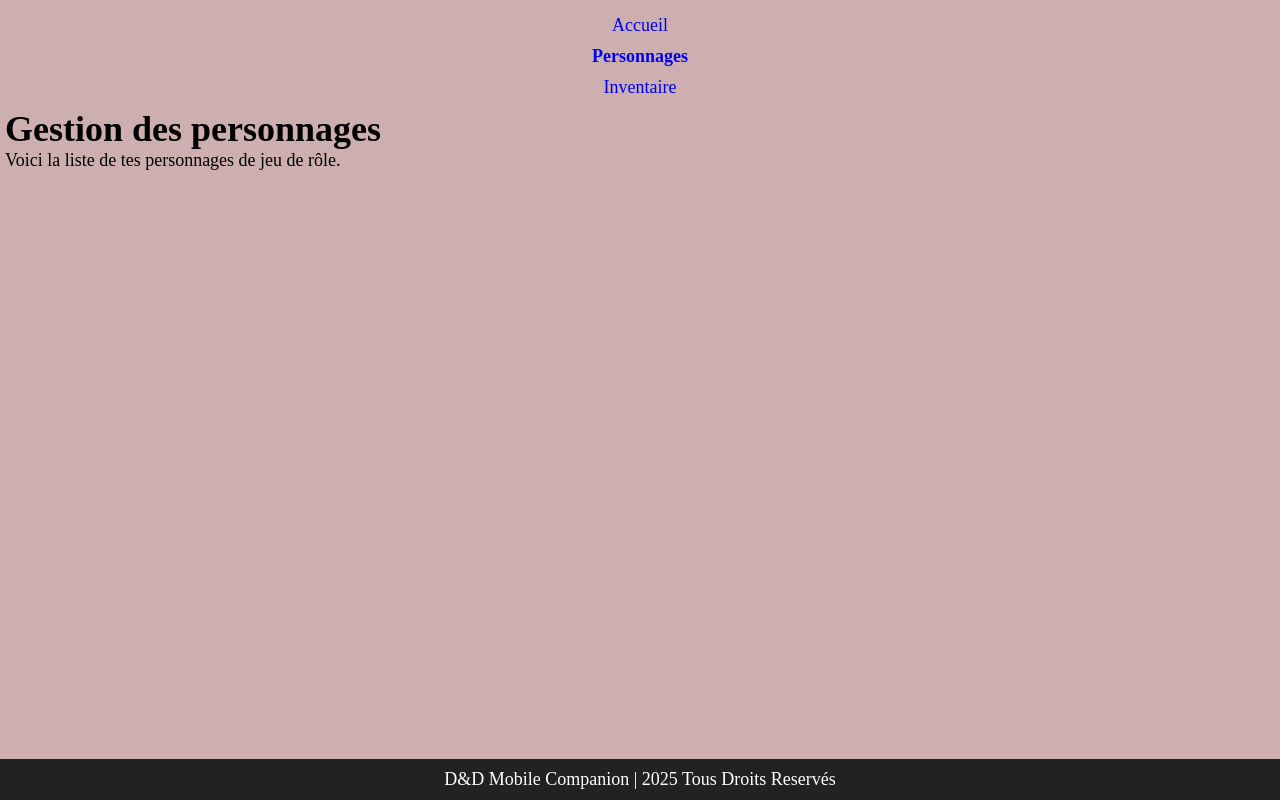
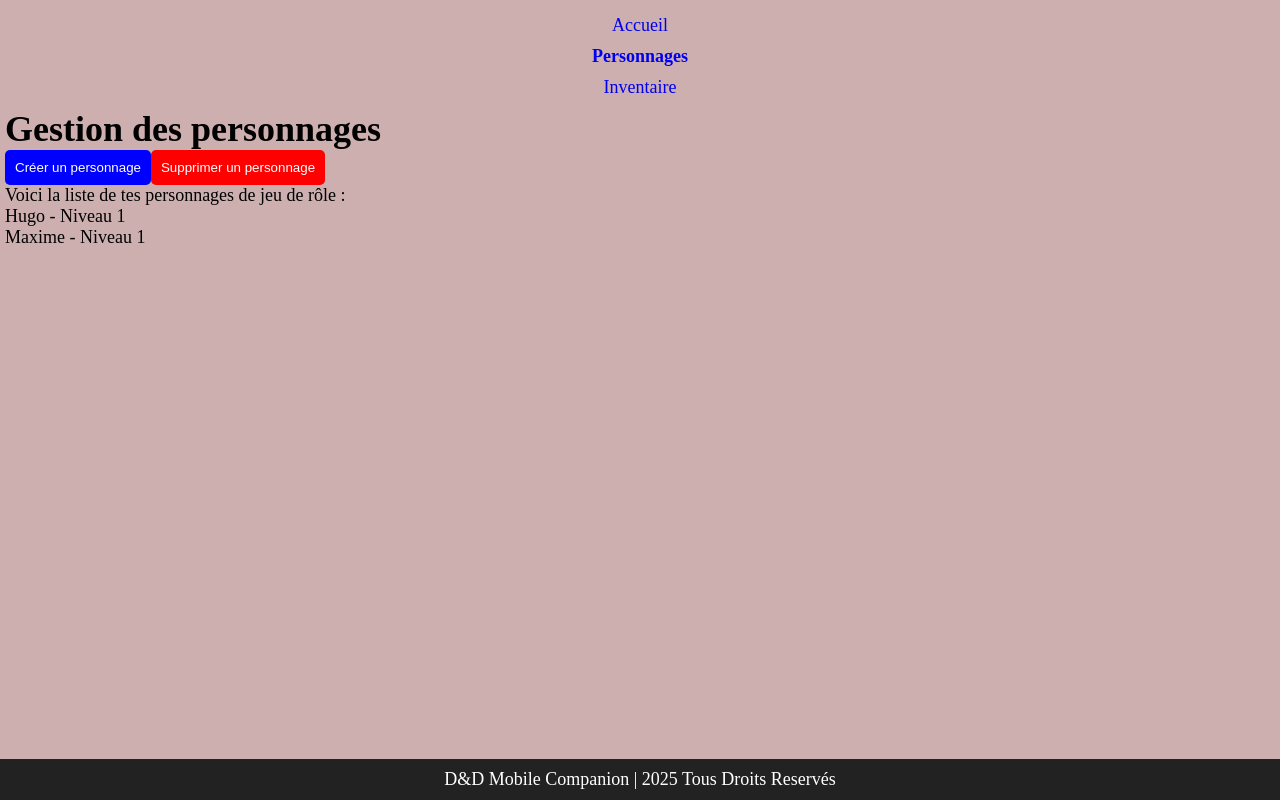
Before and after one commit to AM-git-dev/DnD-Squire, a Nuxt app: page /characters in a window 1280 px wide. Built offline with nearby package versions, Linux system fonts and the light colour scheme.

Commit message:
ajout de 2 boutons (ajout suppression) a la page des personnages, avec un objet pour test

```diff
--- a/pages/characters.vue
+++ b/pages/characters.vue
@@ -2,7 +2,14 @@
   <div>
     <Navbar />
     <h1>Gestion des personnages</h1>
-    <p>Voici la liste de tes personnages de jeu de rôle.</p>
+    <Button variant="create" @click="addCharacter">Créer un personnage</Button>
+    <Button variant="delete" @click="deleteCharacter">Supprimer un personnage</Button>
+    <p>Voici la liste de tes personnages de jeu de rôle :</p>
+
+    <ul>
+      <li v-for="character in characters">{{ character.name }} - Niveau {{ character.level }}</li>
+    </ul>
+
 
   </div>
   <FooterComp />
@@ -10,7 +17,22 @@
 
 
 <script setup>
+import Navbar from '@/components/Navbar.vue';
+import Button from '@/components/Button.vue';
 
+
+const characters = ref ([
+  { name: 'Hugo', level:1},
+  { name: 'Maxime', level:1}
+])
+
+const addCharacter = () => {
+  characters.value.push({name: prompt("Quel est le nom du personnage ?"), level:1})
+}
+
+const deleteCharacter = () => {
+  characters.value.pop()
+}
 </script>
 
 <style>
```
